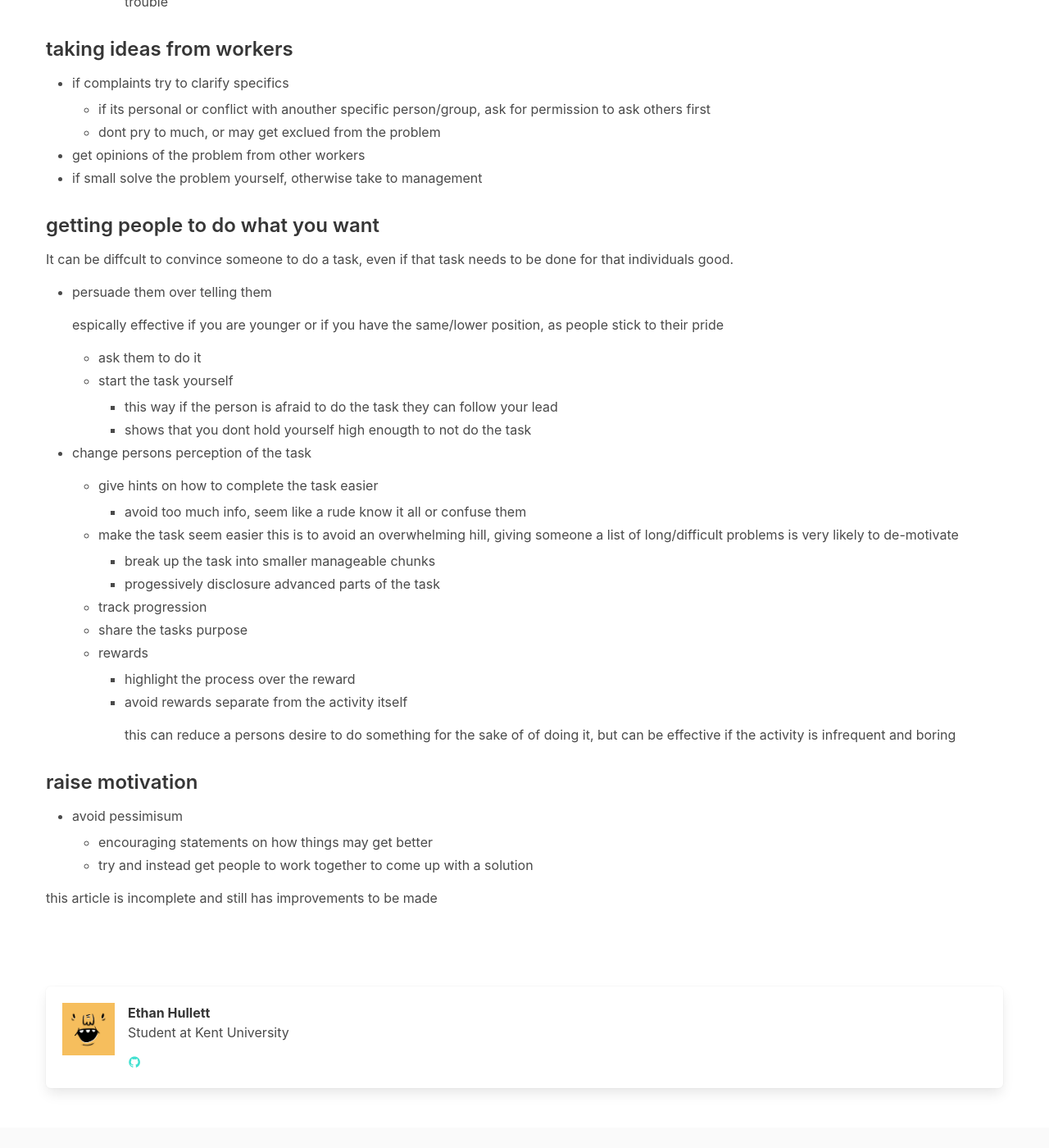
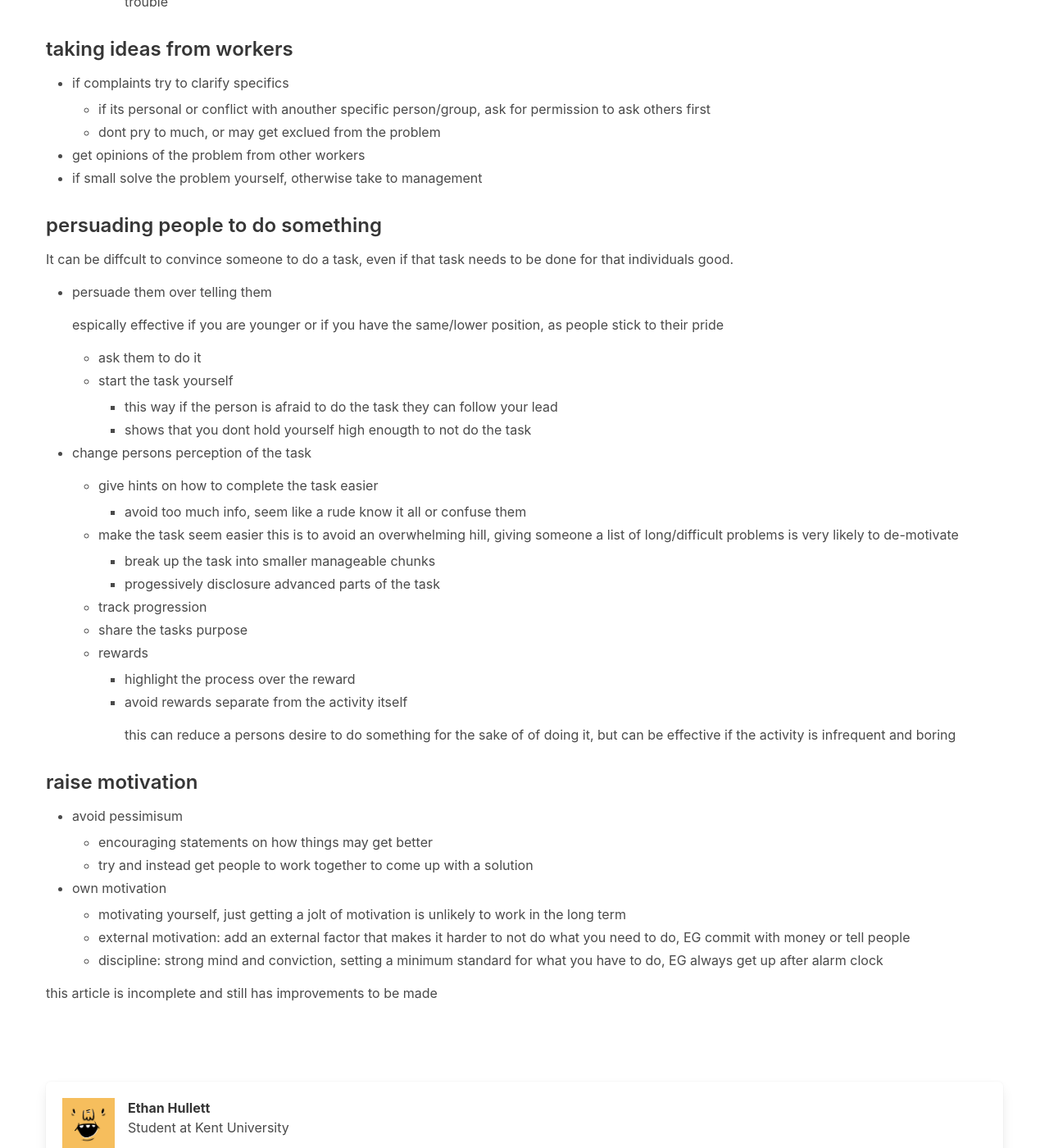
Before and after one commit to ethull/ethull.github.io, a Jekyll site: the page built from _posts/2020-05-17-dealing-wth-ppl.md, in a window 1280 px wide and 1400 px high, scrolled down 1285 px. Shown: the whole window at 82% size. Built offline with Jekyll 4.4.1, drawn with Linux system fonts in a browser that asks for light colours.

Commit message:
dealing with ppl post update

```diff
--- a/_posts/2020-05-17-dealing-wth-ppl.md
+++ b/_posts/2020-05-17-dealing-wth-ppl.md
@@ -49,7 +49,7 @@ Its natural for people to get angry and most people will struggle to deal with t
 - get opinions of the problem from other workers
 - if small solve the problem yourself, otherwise take to management
 
-### getting people to do what you want
+### persuading people to do something
 It can be diffcult to convince someone to do a task, even if that task needs to be done for that individuals good.
 - persuade them over telling them
 
@@ -77,5 +77,10 @@ It can be diffcult to convince someone to do a task, even if that task needs to
 - avoid pessimisum
     - encouraging statements on how things may get better
     - try and instead get people to work together to come up with a solution
+- own motivation
+    - motivating yourself, just getting a jolt of motivation is unlikely to work in the long term
+    - external motivation: add an external factor that makes it harder to not do what you need to do, EG commit with money or tell people
+    - discipline: strong mind and conviction, setting a minimum standard for what you have to do, EG always get up after alarm clock
+
 
 this article is incomplete and still has improvements to be made
```
